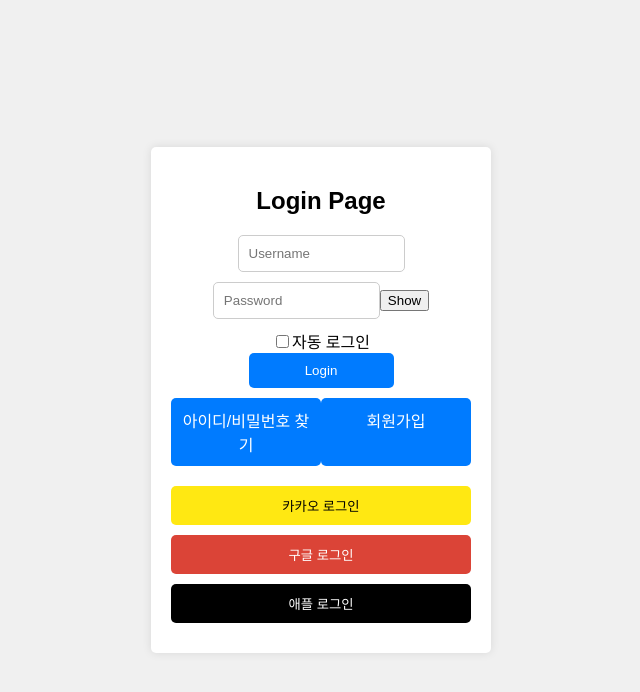
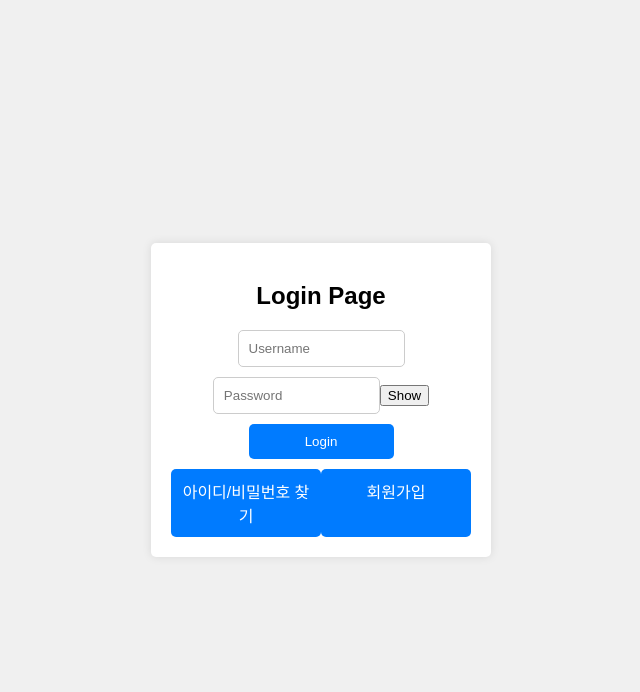
Before and after one commit to yeonwoo3333/SPP, a React (Create React App) app: page /login in a window 1280 px wide. Shown: the top 692 px of the page, without its empty margins (319-959 px from the left). Built offline with nearby package versions, Linux system fonts and the light colour scheme.

Commit message:
youngseo

```diff
--- a/src/pages/login/Login.js
+++ b/src/pages/login/Login.js
@@ -6,20 +6,20 @@ function Login() {
   const [username, setUsername] = useState('');
   const [password, setPassword] = useState('');
   const [showPassword, setShowPassword] = useState(false);
-  const [rememberMe, setRememberMe] = useState(false);
-  const navigate = useNavigate(); // useNavigate 훅 사용
+  // const [rememberMe, setRememberMe] = useState(false);
+  const navigate = useNavigate();
 
-  const handleSubmit = (event) => {
-    event.preventDefault();
-    if (rememberMe) {
-      localStorage.setItem('username', username);
-      localStorage.setItem('password', password);
-    } else {
-      localStorage.removeItem('username');
-      localStorage.removeItem('password');
-    }
-    navigate('/nextPage');
-  };
+ const handleSubmit = (event) => {
+  event.preventDefault();
+ //   if (rememberMe) {
+//    localStorage.setItem('username', username);
+ //     localStorage.setItem('password', password);
+ //   } else {
+  //    localStorage.removeItem('username');
+ //     localStorage.removeItem('password');
+  //  }
+  //  navigate('/nextPage');
+ };
 
   const handleChange = (event) => {
     const { name, value } = event.target;
@@ -28,11 +28,11 @@ function Login() {
     } else if (name === 'password') {
       setPassword(value);
     }
-  };
+   };
 
-  const handleRememberMeChange = (event) => {
-    setRememberMe(event.target.checked);
-  };
+  // const handleRememberMeChange = (event) => {
+  // setRememberMe(event.target.checked);
+  // };
 
   const toggleShowPassword = () => {
     setShowPassword(!showPassword);
@@ -71,15 +71,15 @@ function Login() {
                 </button>
               </div>
             </div>
-            <div className="remember-me">
+            { /* <div className="remember-me">
               <input
                 type="checkbox"
                 id="rememberMe"
-                checked={rememberMe}
-                onChange={handleRememberMeChange}
+                // checked={rememberMe}
+               // onChange={handleRememberMeChange}
               />
-              <label htmlFor="rememberMe">자동 로그인</label>
-            </div>
+             <label htmlFor="rememberMe">자동 로그인</label>
+            </div> */ }
             <div className="submit-group">
               <input type="submit" value="Login" />
             </div>
@@ -88,15 +88,10 @@ function Login() {
               <Link to="/Join_page">회원가입</Link>
             </div>
           </form>
-          <div className="social-buttons">
-            <button className="kakao">카카오 로그인</button>
-            <button className="google">구글 로그인</button>
-            <button className="apple">애플 로그인</button>
-          </div>
         </div>
       </div>
     </div>
   );
-}
+};
 
 export default Login;
```
